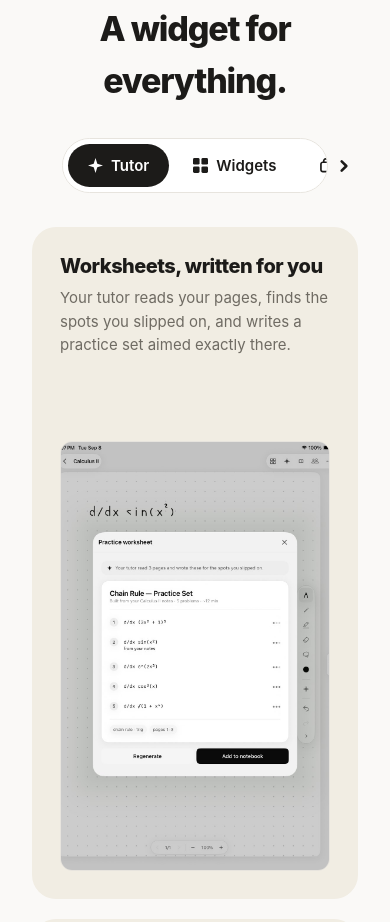
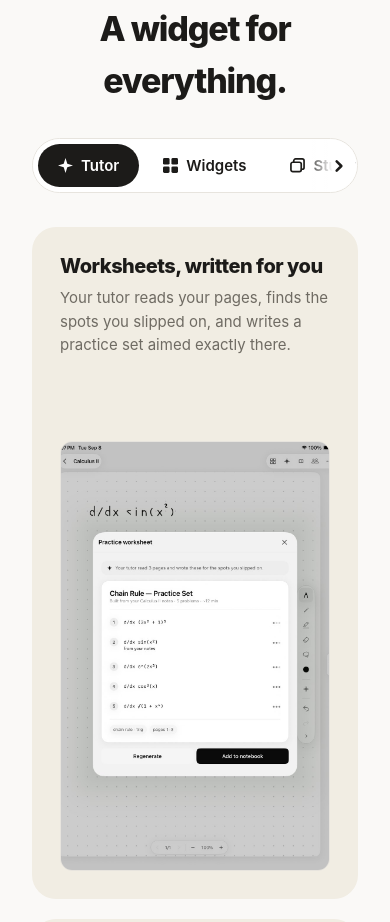
Before and after one commit to Vaibhav100968/Glyph_waitlist, a plain HTML site: page index.html in a window 390 px wide. Shown: the part 1184-2106 px from the top of the page. Drawn offline with Linux system fonts and the light colour scheme.

Commit message:
Tab arrows inside the pill with white fade, Notability-style
Co-Authored-By: Claude Fable 5 <noreply@anthropic.com>

```diff
--- a/index.html
+++ b/index.html
@@ -184,15 +184,21 @@
     .card .cardshot img{height:430px}
     .card .cardcopy{min-height:214px}
     .tabbar{justify-content:flex-start}
-    .tabwrap{padding:0 30px;width:100%}
     .tabhint{
-      display:flex;position:absolute;top:50%;transform:translateY(-50%);
-      width:28px;height:32px;align-items:center;justify-content:center;
-      background:none;border:none;padding:0;cursor:pointer;color:var(--ink);
+      display:flex;position:absolute;top:2px;bottom:2px;width:52px;
+      align-items:center;border:none;padding:0;cursor:pointer;color:var(--ink);
       transition:opacity .25s ease;
     }
-    .tabhint-r{right:0}
-    .tabhint-l{left:0}
+    .tabhint-r{
+      right:2px;justify-content:flex-end;padding-right:10px;
+      border-radius:0 999px 999px 0;
+      background:linear-gradient(to right, rgba(255,255,255,0), var(--card) 55%);
+    }
+    .tabhint-l{
+      left:2px;justify-content:flex-start;padding-left:10px;
+      border-radius:999px 0 0 999px;
+      background:linear-gradient(to left, rgba(255,255,255,0), var(--card) 55%);
+    }
     .tabhint.hide{opacity:0;pointer-events:none}
     form{flex-direction:column}
     form .btn{width:100%;text-align:center}
```
